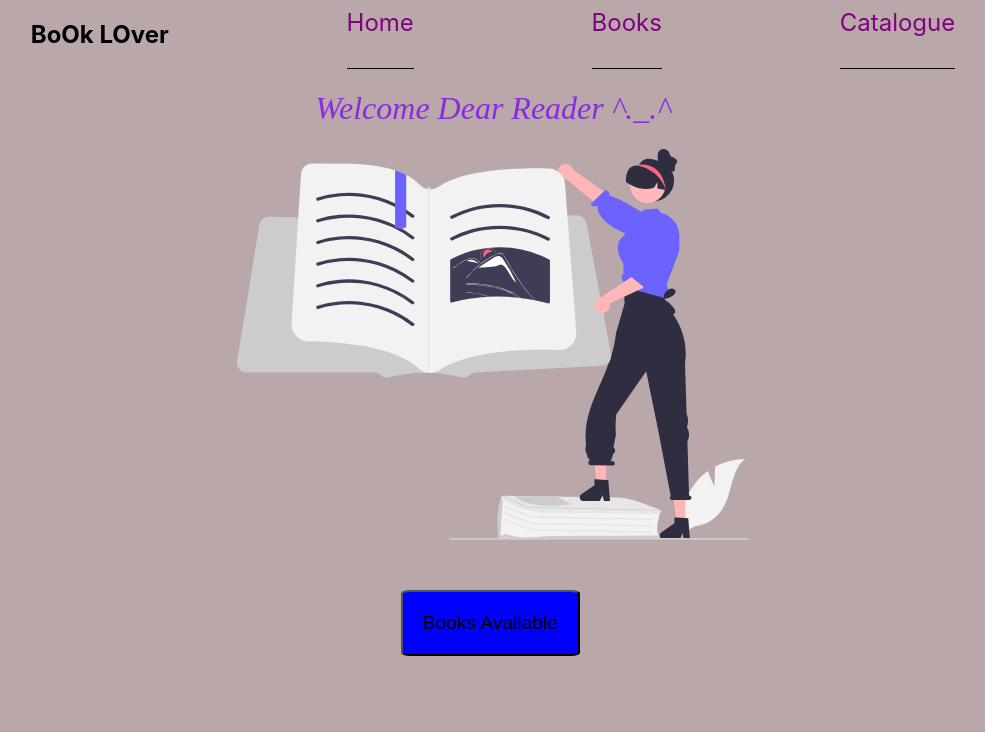
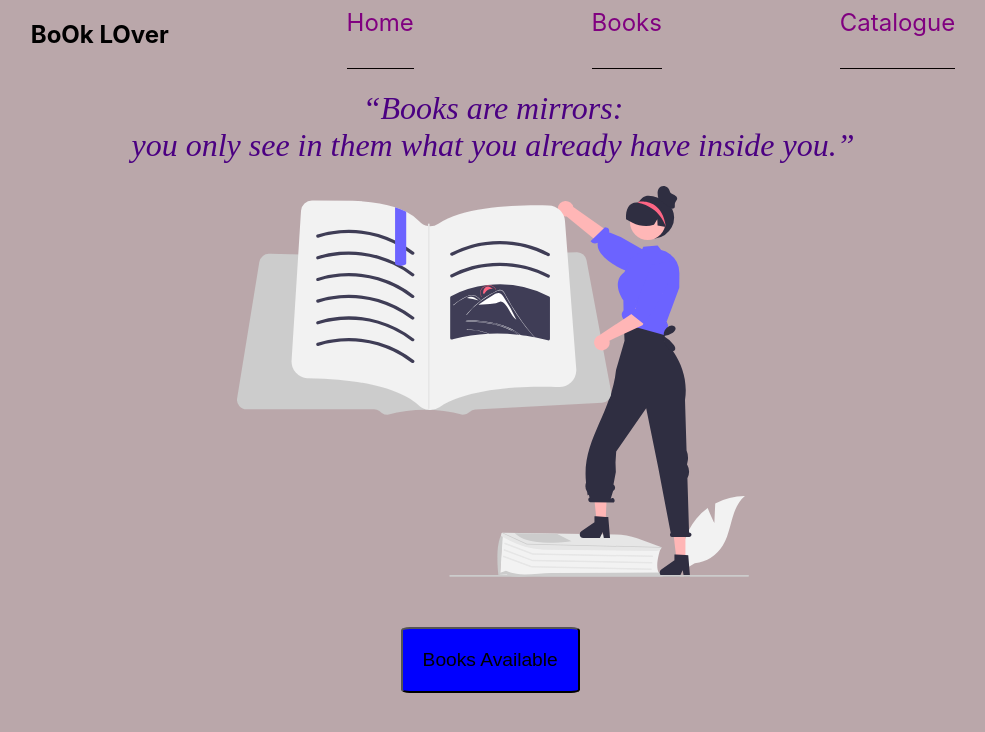
Before and after one commit to Rhoda-Gachimu/Book-Catalogue, a React (Create React App) app: page / in a window 1280 px wide. Shown: the top 732 px of the page, without its empty margins (147-1132 px from the left). Built offline with nearby package versions, Linux system fonts and the light colour scheme.

Commit message:
modified css

```diff
--- a/src/components/NavBar.js
+++ b/src/components/NavBar.js
@@ -10,7 +10,7 @@ function NavBar(){
             <a href="#Books">Books</a>
             <a href="#Catalogue">Catalogue</a>
         </nav>
-        <h1>Welcome Dear Reader ^._.^ </h1>
+        <h1>“Books are mirrors:<br></br>you only see in them what you already have inside you.” </h1>
 
 
 
--- a/src/index.css
+++ b/src/index.css
@@ -33,10 +33,11 @@ nav a:hover{
 }
 h1{
   text-align: center;
-  color: blueviolet;
+  color: indigo;
   font-style: italic;
   font-weight: lighter;
   font-family:Cormorant Upright ;
+  font-style: italic;
 }
 button{
   background-color:blue;
```
